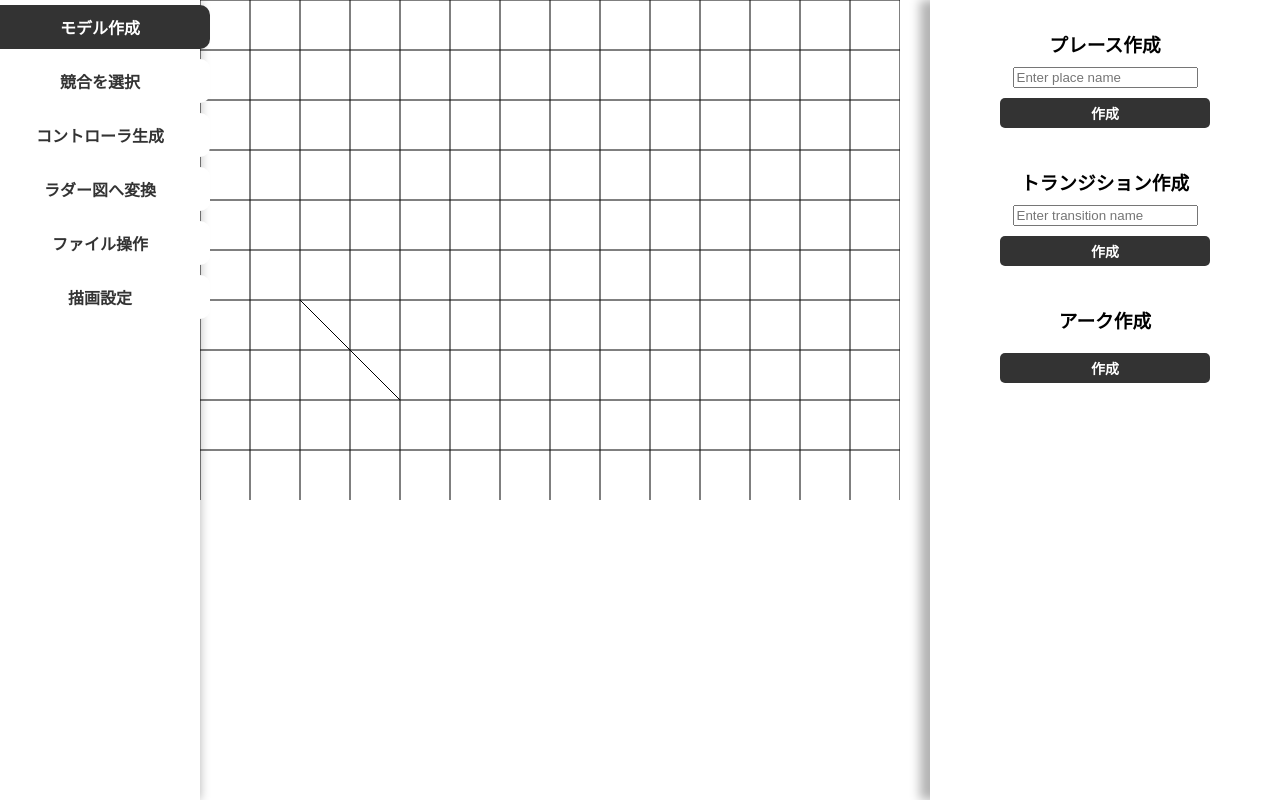
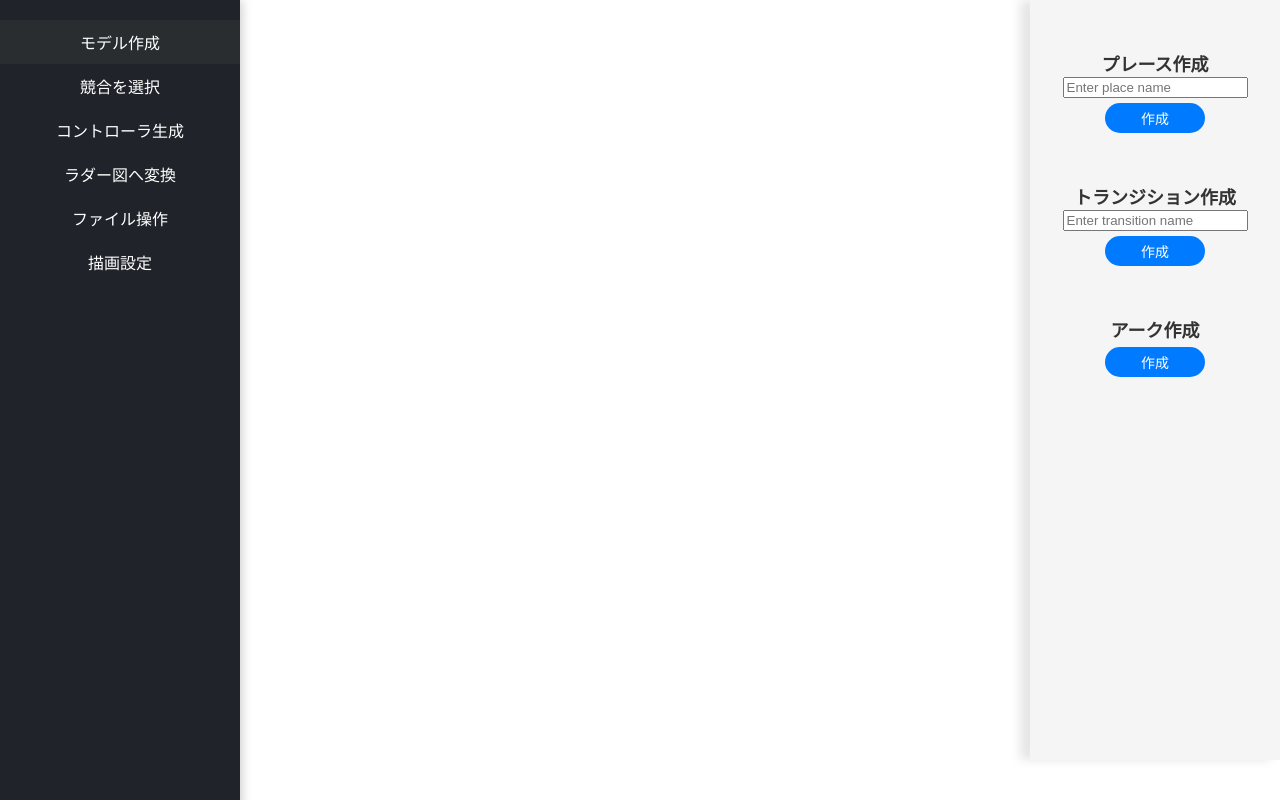
Before and after one commit to Tatsu001/petri-net-editor, a React (Create React App) app: page / in a window 1280 px wide. Both pictures are taken after a click on the item "モデル作成". Built offline with nearby package versions, Linux system fonts and the light colour scheme.

Commit message:
CSS決定＆バグ出た（次修正する）

```diff
--- a/src/Canvas.tsx
+++ b/src/Canvas.tsx
@@ -1,9 +1,7 @@
 import React, { useState, useEffect, useCallback, useRef } from "react";
 //import * as ContextMenu from "@radix-ui/react-context-menu"; // npm install @radix-ui/react-context-menu@latest -Eでダウンロード
-import "./Canvas.css"; // npm install @radix-ui/colors@latest -Eでダウンロード
+//import "./Canvas.css"; // npm install @radix-ui/colors@latest -Eでダウンロード
 import './Leftsidebar.css';
-import { Arrow } from "@radix-ui/react-context-menu";
-import { NumericLiteral } from "typescript";
 
 // foreignobject使用したらsvg内にhtml要素を配置できる（Chrome, FireFoxのみ）
 // foreignObjectによるXHTMLの埋め込みできる　https://atmarkit.itmedia.co.jp/ait/articles/1206/01/news143_5.html
@@ -21,6 +19,7 @@ import { NumericLiteral } from "typescript";
 
 // やること
 // ファイル保存，開くでモデル保存できるようにする
+// どっかの無料サーバーに挙げる（demoで触れるように）
 // CSS変更
 // ラダー図に出力(jpgかpngかpdfなんならsvgでもおっけー)
 
@@ -128,7 +127,7 @@ function Canvas() {
 
   //以下Zoom実装
   const svgRef = useRef<SVGSVGElement | null>(null);
-  const [viewBox, setViewBox] = useState('0 0 900 500');
+  const [viewBox, setViewBox] = useState('0 0 950 677');
 
   const zoomAtCenter = (event: WheelEvent, svg: SVGSVGElement | null, scale: number) => {
     const viewBox = svg?.getAttribute('viewBox');
@@ -988,7 +987,7 @@ function Canvas() {
 
   return (
 
-    <div>
+    <div >
 
       {/* サイドバー部分 */}
       <div className="Leftsidebar">
@@ -1025,6 +1024,12 @@ function Canvas() {
               <br />
               <h3>アーク作成</h3>
               <button name="CreateArc" onClick={handleCreateArcClick}>作成</button>
+              <br />
+              {(selectedCircle.length > 0 || selectedRect.length > 0 || selectedArc.length > 0) && (!isCreatingArc) && (
+                  <button className="deleteButton" onClick={() => {
+                        handleDeleteShape();
+                      }}>削除</button>
+              )}
             </div>
           )}
           {activeSection === "conflict" && (
@@ -1039,12 +1044,12 @@ function Canvas() {
           )}
           {activeSection === "ladder" && (
             <div className='ChangeLadder'>
-              <button name='ChangeLadder'>ラダー図へ変換</button>
+              <button name='ChangeLadder'>ラダー図へ　変換</button>
             </div>
           )}
           {activeSection === "file" && (
             <div className='FileOperation'>
-              <button name='FileDownload'>ファイルをダウンロード</button>
+              <button name='FileDownload'>ファイルを　ダウンロード</button>
               <button name='FileUpload'>ファイルをアップロード</button>
             </div>
           )}
@@ -1087,19 +1092,18 @@ function Canvas() {
       </div>
 
       {/* 描画部分 */}
-      <svg width={900} height={500} onClick={(e) => {
+      <svg className="svg_area" width={950} height={677} onClick={(e) => {
                                       handleCreateCircle(e, svgRef.current);
                                       handleCreateRect(e, svgRef.current);
                                     }} viewBox={viewBox} ref={svgRef}
       >
         <g>
-        {[...Array(10)].map((_, index) => (
+        {/*{[...Array(10)].map((_, index) => (
             <line key={`horizontal-${index}`} x1={0} y1={index * 50} x2="100%" y2={index * 50} stroke="black" />
         ))}
         {[...Array(20)].map((_, index) => (
             <line key={`vertical-${index}`} x1={index * 50} y1={0} x2={index * 50} y2="500" stroke="black" />
-        ))}
-        <line x1={300} y1={300} x2={400} y2={400} stroke="black"></line>
+        ))}*/}
         {circles.map((circle) => (
             <g key={"circle-svg"+circle.id}>
               <circle
@@ -1111,7 +1115,7 @@ function Canvas() {
                 fill="transparent" // noneでもok?
                 strokeWidth={placeStrokeWidth}
                 onClick={() => handleSelectCircle(circle)}
-                onContextMenu={(e) => handleContextMenu(e, svgRef.current)}
+                /*onContextMenu={(e) => handleContextMenu(e, svgRef.current)}*/
                 ref={(e) => (svgCircleElemRef.current = e ? e : null)}
                 onMouseDown={(e) => startDrag(e, svgCircleElemRef.current)}
               />
@@ -1130,7 +1134,7 @@ function Canvas() {
                 fill="transparent"
                 strokeWidth={transitionStrokeWidth}
                 onClick={() => handleSelectRect(rect)}
-                onContextMenu={(e) => handleContextMenu(e, svgRef.current)}
+                /*onContextMenu={(e) => handleContextMenu(e, svgRef.current)}*/
                 ref={(e) => (svgRectElemRef.current = e ? e: null)}
                 onMouseDown={(e) => startDrag(e, svgRectElemRef.current)}
               />
@@ -1144,13 +1148,13 @@ function Canvas() {
               d={arc.d}
               stroke={arc.stroke}
               onClick={() => handleSelectArc(arc)}
-              onContextMenu={(e) => handleContextMenu(e, svgRef.current)}
+              /*onContextMenu={(e) => handleContextMenu(e, svgRef.current)}*/
               fill="transparent"
               strokeWidth={arcStrokeWidth}
               stroke-dasharray={arc.stroke_dasharray}
             />
           ))}
-            {(selectedCircle.length > 0 || selectedRect.length > 0 || selectedArc.length > 0) && (
+            {/*(selectedCircle.length > 0 || selectedRect.length > 0 || selectedArc.length > 0) && (
               <foreignObject className="DeleteButton" id="context-menu" style={{position: "relative"}}>
                 <ul>
                   <li onClick={() => {
@@ -1158,7 +1162,7 @@ function Canvas() {
                       }}>削除</li>
                 </ul>
               </foreignObject>
-            )}
+                    )*/}
         </g>
       </svg>
 
--- a/src/Leftsidebar.css
+++ b/src/Leftsidebar.css
@@ -3,14 +3,15 @@
   top: 0;
   left: 0;
   height: 100%;
-    width: 200px;
-    background-color: #fff;
-    box-shadow: 0 0 10px rgba(0, 0, 0, 0.3);
+  width: 240px;
+  background-color: #20232a;
+  color: #fff;
   z-index: 100;
   display: flex;
   flex-direction: column;
-    justify-content: flex-start;
   align-items: center;
+  padding-top: 20px;
+  box-shadow: 2px 0 10px rgba(0, 0, 0, 0.2);
 }
 
 .LeftsidebarList {
@@ -18,114 +19,89 @@
   list-style: none;
   padding: 0;
   margin: 0;
-    display: flex;
-    flex-direction: column;
-    justify-content: flex-start;
-    align-items: center;
 }
 
 .LeftsidebarList li {
-    width: 100%;
-    padding: 10px;
-    margin: 5px 0;
+  padding: 10px 0;
   text-align: center;
   font-size: 16px;
-    font-weight: bold;
-    color: #333;
-    background-color: #fff;
-    border-radius: 10px;
   cursor: pointer;
-    transition: all 0.3s ease;
+  transition: background-color 0.3s ease;
 }
 
 .LeftsidebarList li:hover {
-    background-color: #e1e1e1;
-    color: #fff;
+  background-color: #404448;
 }
 
 .LeftsidebarList li.active {
-    background-color: #333;
-    color: #fff;
+  background-color: #292d30;
 }
 
 .Rightsidebar {
   position: fixed;
   top: 0;
   right: 0;
-    height: 100%;
-    width: 350px;
-    background-color: #fff;
-    box-shadow: -10px 0 10px rgba(0, 0, 0, 0.3);
+  height: 95%;
+  width: 250px;
+  background-color: #f5f5f5;
   z-index: 100;
   display: flex;
   flex-direction: column;
-    justify-content: flex-start;
-    align-items: center;
-  }
-
-  .CreateModel,
-  .SelectConflict,
-  .CreateController,
-  .ChangeLadder,
-  .FileOperation {
-    width: 100%;
-    padding: 20px;
-    display: flex;
-    flex-direction: column;
-    justify-content: flex-start;
-    align-items: center;
-  }
-
-  .CreateModel button,
-  .CreateTransition button,
-  .CreateArc button,
-  .CreateController button,
-  .ChangeLadder button,
-  .FileOperation button {
-    width: 80%;
-    margin: 10px 0;
-    padding: 15px;
-    font-size: 16px;
-    font-weight: bold;
-    color: #fff;
-    background-color: #333;
-    border: none;
-    border-radius: 5px;
-    cursor: pointer;
-    transition: all 0.3s ease;
-  }
-
-  .CreateModel button:hover,
-  .CreateTransition button:hover,
-  .CreateArc button:hover,
-  .CreateController button:hover,
-  .ChangeLadder button:hover,
-  .FileOperation button:hover {
-    background-color: #fff;
-    color: #333;
+  padding: 0px;
+  box-shadow: -10px 0 10px rgba(0, 0, 0, 0.1);
+  overflow: auto;
 }
 
 .Rightsidebar button {
-    width: 60%;
+  width: 40%;
+  padding: 5px;
   font-size: 14px;
-    padding: 5px;
-    border-radius: 5px;
+  background-color: #007bff;
+  color: #fff;
+  border: none;
+  border-radius: 20px;
+  cursor: pointer;
+  margin-top: 5px;
+  margin-right: 10px;
+  margin-left: 10px;
+  transition: background-color 0.3s ease;
+}
+
+.Rightsidebar button:hover {
+  background-color: #0056b3;
+}
+
+.Rightsidebar h3 {
+  margin-top: 50px;
+  margin-bottom: 0px;
+  font-size: 18px;
+  color: #333;
 }
 
 .Rightsidebar h5 {
   margin-top: 5px;
   margin-bottom: 5px;
+  font-size: 14px;
+  color: #333;
 }
+
 .Rightsidebar h6 {
-    margin-top: 0px;
-    margin-bottom: 0px;
+  margin: 0;
+  font-size: 14px;
+  color: #666;
 }
-  .Rightsidebar h3 {
-    margin-top: 10px;
-    margin-bottom: 10px;
-  }
+
 .Rightsidebar div {
-    width: 100%;
+  flex-grow: 1;
   overflow: auto;
   text-align: center;
 }
+
+.Rightsidebar .deleteButton {
+  background-color: red;
+  margin-top: 100px;
+}
+
+.Rightsidebar .deleteButton:hover {
+  background-color: rgba(247, 87, 87, 0.952);
+}
```
Lines whose indentation alone changed are shown as unchanged.
